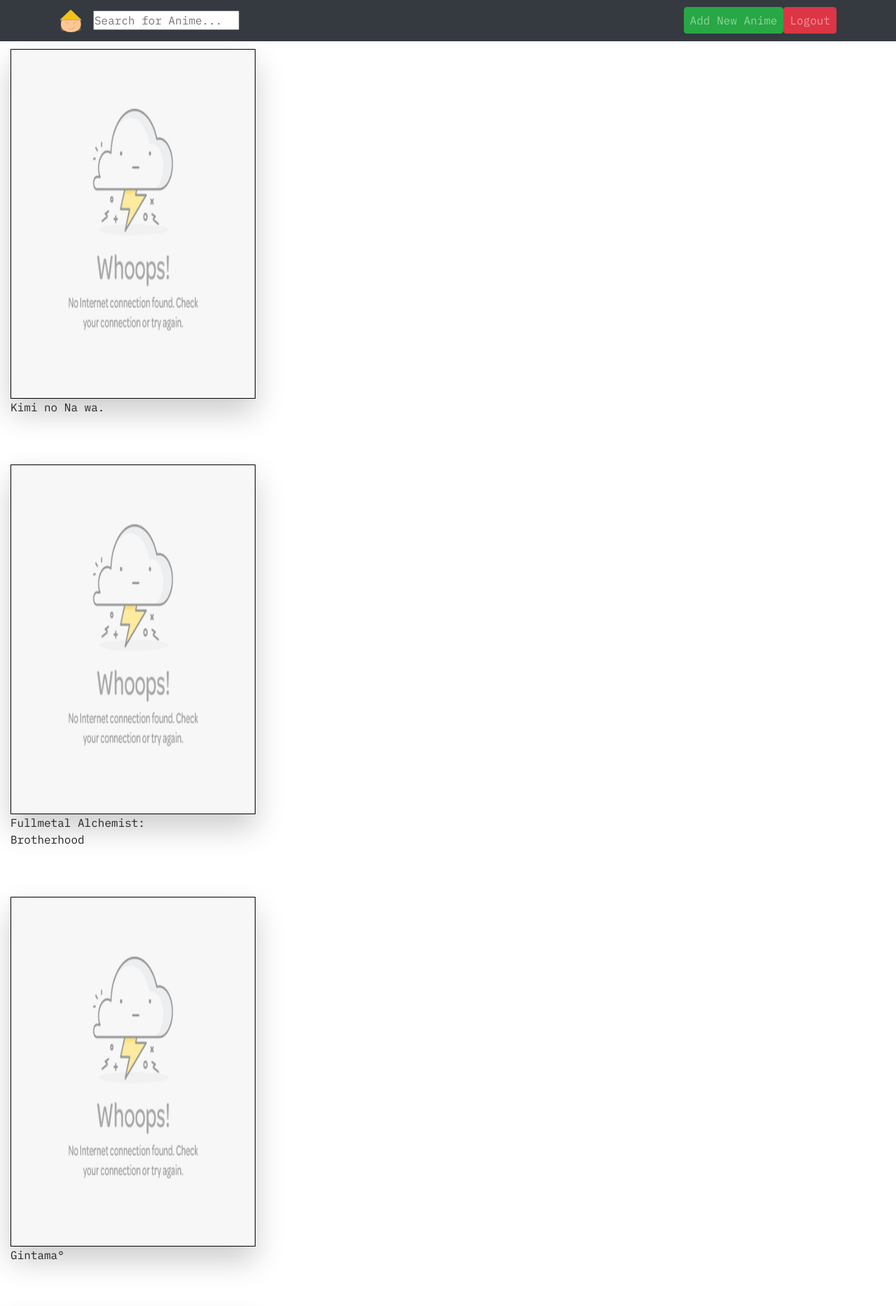
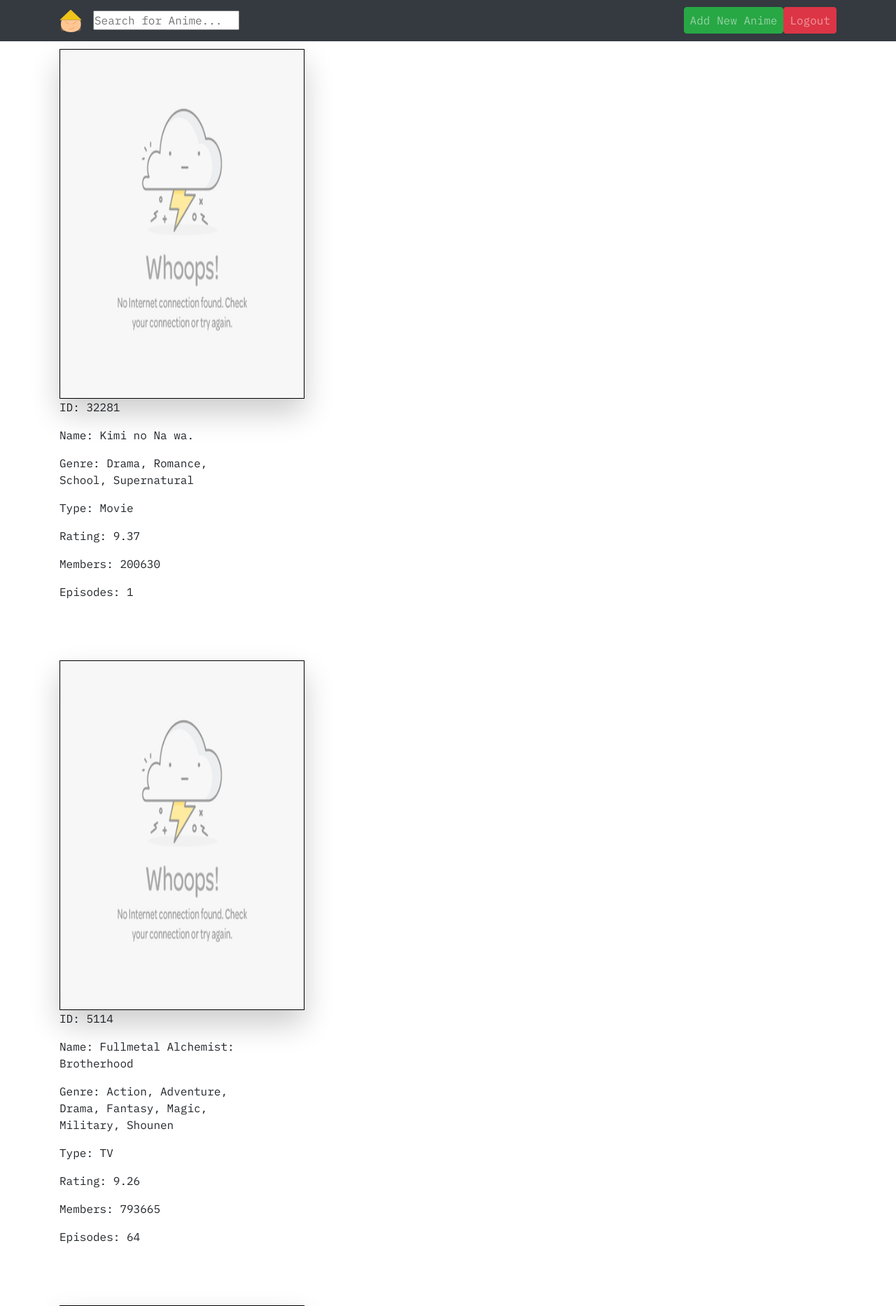
Before and after one commit to TevinAchong/webProgA2, a Django app: template templates/firstApp/details.html in a window 1280 px wide. Shown: the top 1867 px of the page at 70% size. Run offline with Django 3.2, Linux system fonts and the light colour scheme; the template is opened without the code that fills it: values that come from a table or form of the project are taken from there, others are empty; data comes from the database, SQL or seed files in the repository; both versions use the stored data as it was after the commit; some libraries are stand-ins or nearby versions.

Commit message:
Details on the Details page

```diff
--- a/templates/firstApp/details.html
+++ b/templates/firstApp/details.html
@@ -48,14 +48,25 @@
 
 
         {% for an in animeObj %}
+            <div class="container">
+                <div class="row">
             <div class="col-sm-3" style=" margin-top : 70px;"> <!-- Bootstrap class to align elements into grid of 4 -->
                 <center><object id="{{ an.animeId }}"class="myBtnObj" data="{{ an.imageUrl }}" type="image/png" style="width : 350px; height : 500px;  position : relative; box-shadow : 0 20px 40px rgba(0,0,0,0.2); float : left;" onclick="getId(this.id)">
                     <center><img id="{{ an.animeId }}" class="myBtnPla" src="{%static "images/placeholder.png" %}" alt="{{ an.name }}" style="width : 350px; height : 500px; border : 1px solid black; position : relative; box-shadow : 0 20px 40px rgba(0,0,0,0.2); float : left;"></center> <!-- If the image is unavailable the placeholder image will be used -->
                 </object></center>
+                <p>ID: {{ an.animeId }}</p>
+                <p>Name: {{ an.name }}</p>
+                <p>Genre: {{ an.genre }}</p>
+                <p>Type: {{ an.animeType }}</p>
+                <p>Rating: {{ an.rating }}</p>
+                <p>Members: {{ an.members }}</p>
+                <p>Episodes: {{ an.episodes }}</p>
             </div>
-            <div class="col-sm-3">
-                <p>{{ an.name }}</p>
+
+
+
             </div>
+        </div>
         {% endfor %}
 
     {% else %}
```
Also changed, not shown: db.sqlite3.
